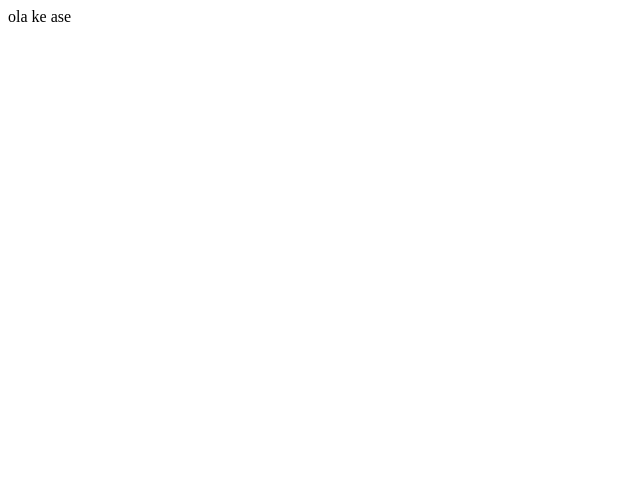
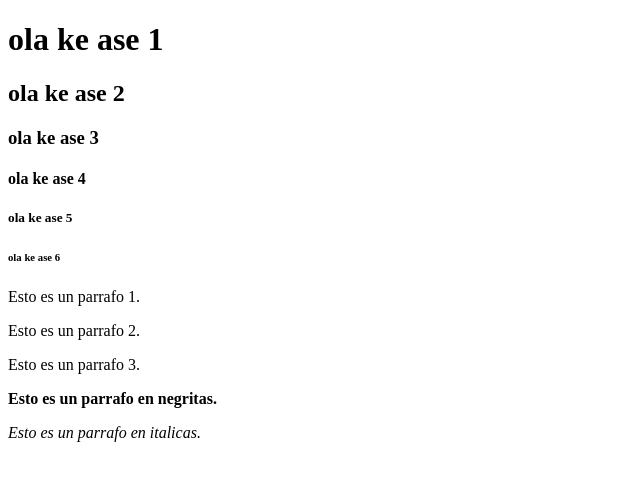
Before and after one commit to alehpineda/django_bootcamp, a plain HTML site: page 03_Html_l1_basics/08_HTML_01/index.html in a window 1280 px wide. Shown: the whole page, without its empty margins (0-640 px from the left). Drawn offline with Linux system fonts and the light colour scheme.

Commit message:
HTML part 02 Basic tags

```diff
--- a/03_Html_l1_basics/08_HTML_01/index.html
+++ b/03_Html_l1_basics/08_HTML_01/index.html
@@ -1,14 +1,40 @@
 <!DOCTYPE html>
 <html lang="en">
+
 <head>
     <meta charset="UTF-8">
     <meta name="viewport" content="width=device-width, initial-scale=1.0">
     <meta http-equiv="X-UA-Compatible" content="ie=edge">
     <title>Este es el titulo</title>
 </head>
+
 <body>
     <!-- Comentarios!!! -->
     <!-- Comentarios!!! -->
-    ola ke ase
+
+    <h1>ola ke ase 1</h1>
+    <h2>ola ke ase 2</h2>
+    <h3>ola ke ase 3</h3>
+    <h4>ola ke ase 4</h4>
+    <h5>ola ke ase 5</h5>
+    <h6>ola ke ase 6</h6>
+
+    <p>
+        Esto es un parrafo 1.
+    </p>
+    <p>
+        Esto es un parrafo 2.
+    </p>
+    <p>
+        Esto es un parrafo 3.
+    </p>
+    <p>
+        <strong>Esto es un parrafo en negritas.</strong>
+    </p>
+    <p>
+        <em> Esto es un parrafo en italicas.</em>
+    </p>
+
 </body>
+
 </html>
```
